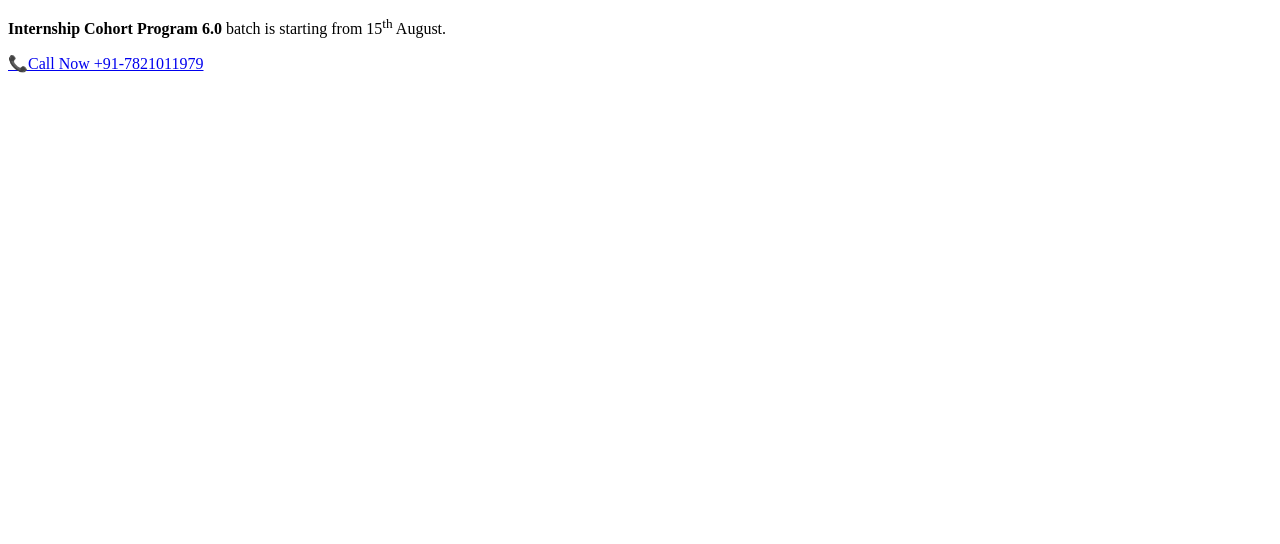
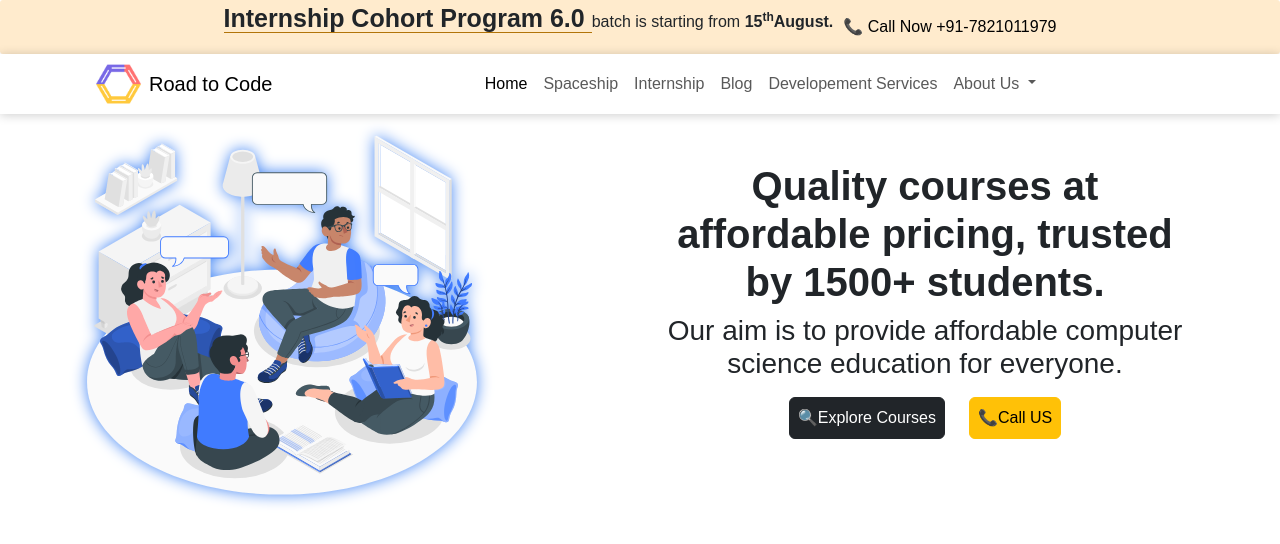
Before and after one commit to saurabhjaykar1603/rtc-clone, a plain HTML site: page index.html in a window 1280 px wide. Drawn offline with nearby package versions, Linux system fonts and the light colour scheme; a web font is replaced by a local one.

Commit message:
new feat - notify-header, navbar, course header added

```diff
--- a/css/style.css
+++ b/css/style.css
@@ -1,8 +1,7 @@
 
 * {
     font-family: Zen Maru Gothic, sans-serif;
-    /* margin: 0px 0px; */
-    /* padding: 0px 0px; */
+
 
 }
 
@@ -11,3 +10,58 @@ body {
     margin: 0px 0px;
     padding: 0px 0px;
 }
+.new-course-notification-container {
+    display: flex;
+    justify-content: center;
+    align-items: center;
+    background-color: #ffebcd;
+    border-radius: 3px;
+
+
+}
+
+.course-name {
+    border-bottom: 1px solid #b27409;
+    font-size: 25px;
+    text-align: center;
+    font-weight: 700;
+}
+
+.course-date {
+    font-weight: 700;
+
+}
+
+.call-link {
+    text-decoration: none;
+    color: black;
+
+}
+
+.navbar-container {
+/* backgruond-color:white; */
+box-shadow: 0px 1px 10px 0px #00000033;
+height:60px;
+
+
+ }
+ .header-img{
+   filter: drop-shadow(0 0 0.45rem #4285f4);
+width:400px!important;
+ }
+ .common-header-btn-css{
+    background-color: black;
+    color: white;
+    border-radius: 6px;
+    padding: 9px;
+    font-size: 18px;
+    cursor: pointer;
+    height: 45px;
+ }
+ .flex-header-btn-container{
+    display:flex;
+    justify-content:center;
+    align-item:center;
+
+
+ }
--- a/index.html
+++ b/index.html
@@ -1,18 +1,115 @@
 <!DOCTYPE html>
 <html lang="en">
+
 <head>
     <meta charset="UTF-8">
     <meta name="viewport" content="width=device-width, initial-scale=1.0">
     <title>Document</title>
+    <link href="https://fonts.googleapis.com/css2?family=Zen+Maru+Gothic&display=swap" rel="stylesheet">
+
+    <link rel="stylesheet" href="./css/style.css">
+    <link href="https://cdn.jsdelivr.net/npm/bootstrap@5.3.0/dist/css/bootstrap.min.css" rel="stylesheet"
+        integrity="sha384-9ndCyUaIbzAi2FUVXJi0CjmCapSmO7SnpJef0486qhLnuZ2cdeRhO02iuK6FUUVM" crossorigin="anonymous">
+
 </head>
+
 <body>
     <header>
         <div class="new-course-notification-container">
-            <p class="course-header"> <b>Internship Cohort Program 6.0</b> batch is starting from <span>15<sup>th</sup></span> August.</p>
-            <a href="call :">📞Call Now +91-7821011979</a>
+            <p> <span class="course-name">Internship Cohort Program 6.0 </span> batch is starting from
+                <span class="course-date">15<sup>th</sup>August.</span>
+            </p>
+            <a href="tell:7821011979" style="margin-left: 10px;" class="call-link">📞 Call Now +91-7821011979</a>
         </div>
-
     </header>
 
+    <!-- navbar  -->
+    <nav class="navbar navbar-expand-lg  navbar-container bg-white sticky-top">
+        <div class="container-fluid text-center p-5 ">
+            <img src="./img/header/logo.d5bf81e700da9d2d0cd9 (1).png " class="ms-5 " alt="" height="45px">
+            <a class="navbar-brand ms-2" href="./index.html" style="font-size:20px ;">Road to Code</a>
+            <button class="navbar-toggler" type="button" data-bs-toggle="collapse"
+                data-bs-target="#navbarSupportedContent" aria-controls="navbarSupportedContent" aria-expanded="false"
+                aria-label="Toggle navigation">
+                <span class="navbar-toggler-icon"></span>
+            </button>
+            <div class="collapse navbar-collapse" id="navbarSupportedContent">
+                <ul class="navbar-nav me-auto mb-2 mb-lg-0 ms-auto ms-5">
+                    <li class="nav-item">
+                        <a class="nav-link active" aria-current="page" href="#">Home</a>
+                    </li>
+                    <li class="nav-item">
+                        <a class="nav-link" href="#">Spaceship</a>
+                    </li>
+                    <li class="nav-item">
+                        <a class="nav-link" href="#">Internship</a>
+                    </li>
+                    <li class="nav-item">
+                        <a class="nav-link" href="#">Blog</a>
+                    </li>
+                    <li class="nav-item">
+                        <a class="nav-link" href="#">Developement Services</a>
+                    </li>
+
+                    <li class="nav-item dropdown">
+                        <a class="nav-link dropdown-toggle" href="#" role="button" data-bs-toggle="dropdown"
+                            aria-expanded="false">
+                            About Us
+                        </a>
+                        <ul class="dropdown-menu">
+                            <li><a class="dropdown-item" href="#">Action</a></li>
+                            <li><a class="dropdown-item" href="#">Another action</a></li>
+                            <li>
+                                <hr class="dropdown-divider">
+                            </li>
+                            <li><a class="dropdown-item" href="#">Something else here</a></li>
+                        </ul>
+                    </li>
+
+                </ul>
+
+            </div>
+        </div>
+    </nav>
+
+    <div class="container">
+        <div class="container-header">
+            <div class="row">
+                <div class="col-md-6 "><img src="./img/header/header-img.ff5e7c11fbb75ad6e7374834c9354de5.svg" alt=""
+                        class="img-fluid header-img">
+                </div>
+                <div class="col-md-6 mt-5 ">
+                    <h1 class="fw-bold text-center">Quality courses at affordable pricing, trusted by 1500+ students.
+                    </h1>
+                    <h3 class="text-center">Our aim is to provide affordable computer science education for everyone.
+                    </h3>
+                    <!-- <div class="container mt-4">
+                        <div class="row">
+                            <div class="col-md-6 flex-header-btn-container">
+
+                                <button class="btn btn-dark mx-5">🔍Explore Courses</button>
+                                <button class="btn btn-warning text-center ">🔍Call US</button>
+                            </div>
+                            <div class="col-md-6">
+                            </div>
+                        </div>
+                    </div> -->
+                    <div class="flex-header-btn-container mt-3 ">
+                        <button class="btn btn-dark me-4 p-2">🔍Explore Courses</button>
+                        <button class="btn btn-warning p-2">📞Call US</button>
+                    </div>
+                </div>
+            </div>
+
+        </div>
+    </div>
+
+
+
+    <script src="https://cdn.jsdelivr.net/npm/bootstrap@5.3.0/dist/js/bootstrap.bundle.min.js"
+        integrity="sha384-geWF76RCwLtnZ8qwWowPQNguL3RmwHVBC9FhGdlKrxdiJJigb/j/68SIy3Te4Bkz"
+        crossorigin="anonymous"></script>
+
 </body>
+
 </html>
```
Also changed, not shown: img/header/header-img.ff5e7c11fbb75ad6e7374834c9354de5.svg (added).
